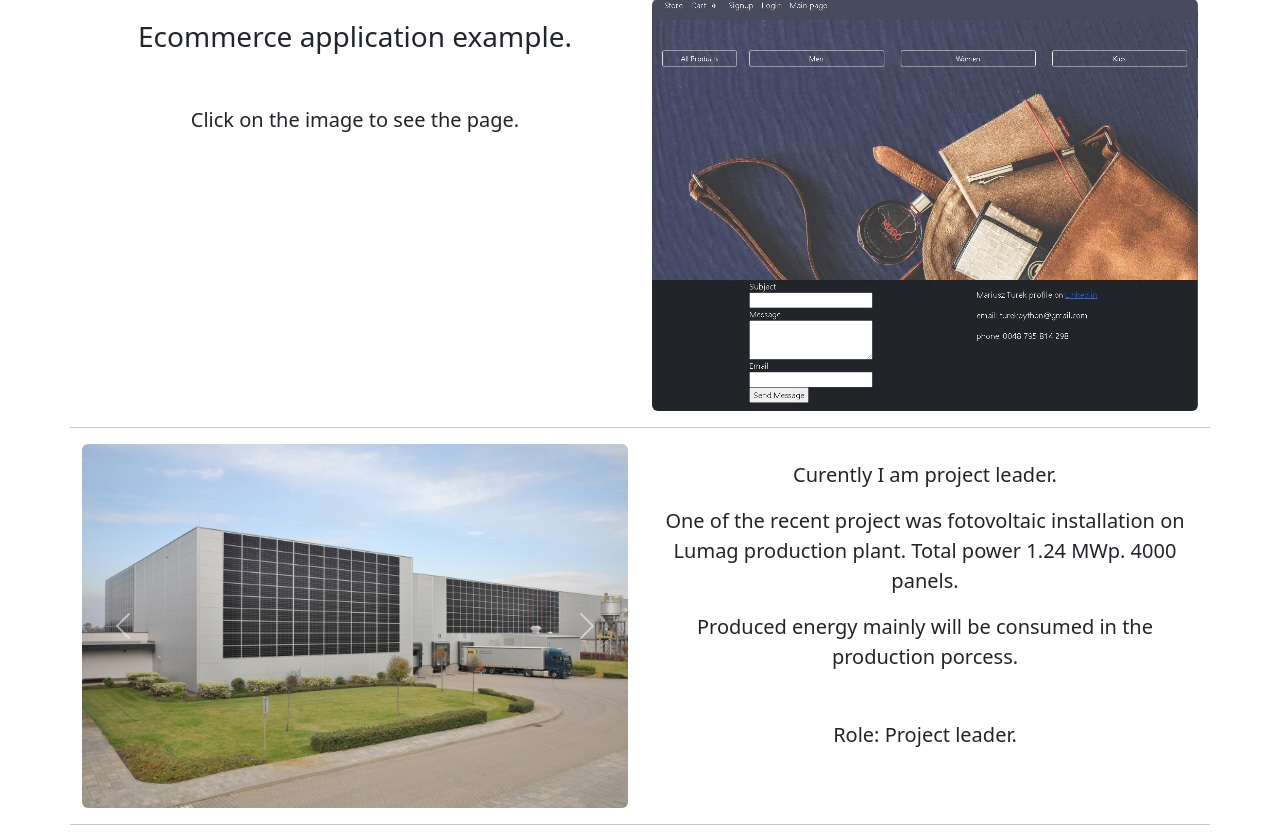
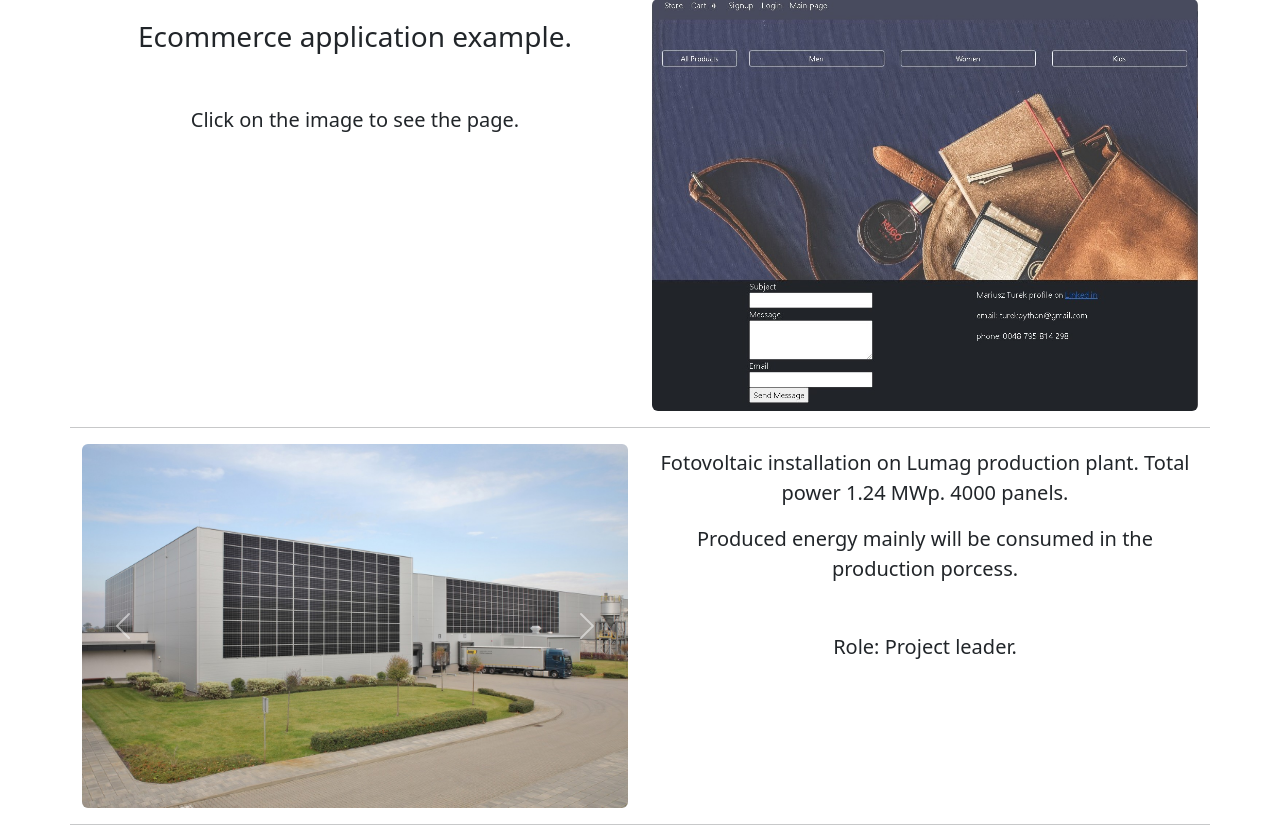
Before and after one commit to MariuszTP/FirstprojectPA1, a Django app: page / in a window 1280 px wide. Shown: the part 1682-2518 px from the top of the page. Run offline with Django 3.2, Linux system fonts and the light colour scheme; some libraries are stand-ins or nearby versions.

Commit message:
text changes

```diff
--- a/pageb/templates/index.html
+++ b/pageb/templates/index.html
@@ -109,8 +109,8 @@
     </div>
       <!-- fotovoltaic description -->
     <div class="col-12 col-lg-6">
-      <p class="fs-5 text text-center lh-base mt-3">Curently I am project leader.</p>
-      <p class="fs-5 text text-center lh-base mt-1">One of the recent project was fotovoltaic installation on Lumag production plant. Total power 1.24 MWp. 4000 panels.</p>
+
+      <p class="fs-5 text text-center lh-base mt-1">Fotovoltaic installation on Lumag production plant. Total power 1.24 MWp. 4000 panels.</p>
       <p class="fs-5 text text-center lh-base mt-1">Produced energy mainly will be consumed in the production porcess.</p>
       <p class="fs-5 text text-center mt-5">Role: Project leader.</p>
     </div>
```
